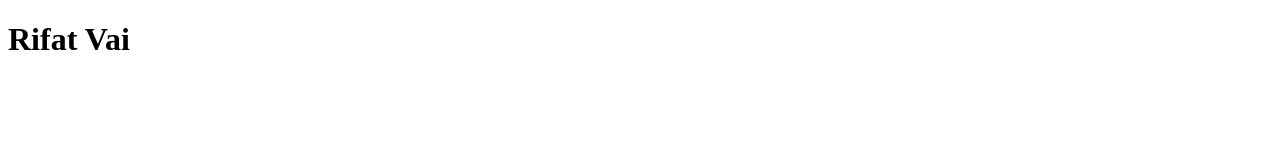
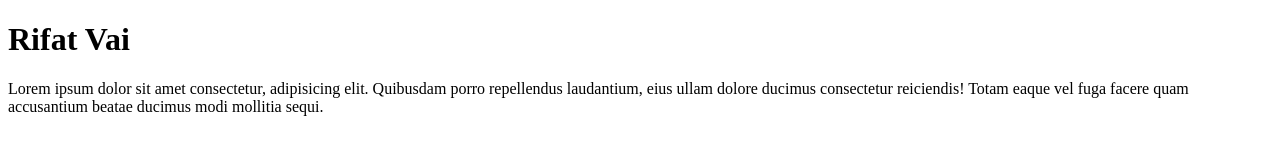
Before and after one commit to hridoydas23150/rifat-vai, a plain HTML site: page index.html in a window 1280 px wide. Drawn offline with Linux system fonts and the light colour scheme.

Commit message:
hridoydas

```diff
--- a/index.html
+++ b/index.html
@@ -7,5 +7,6 @@
 </head>
 <body>
     <h1>Rifat Vai</h1>
+    <p>Lorem ipsum dolor sit amet consectetur, adipisicing elit. Quibusdam porro repellendus laudantium, eius ullam dolore ducimus consectetur reiciendis! Totam eaque vel fuga facere quam accusantium beatae ducimus modi mollitia sequi.</p>
 </body>
 </html>
```
